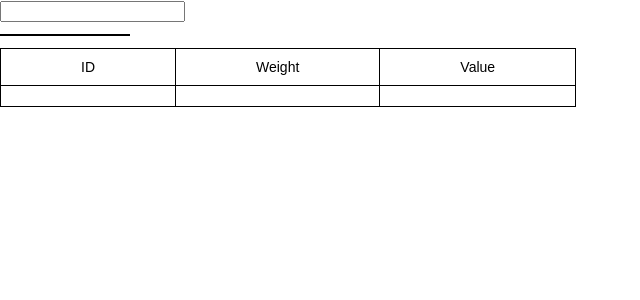
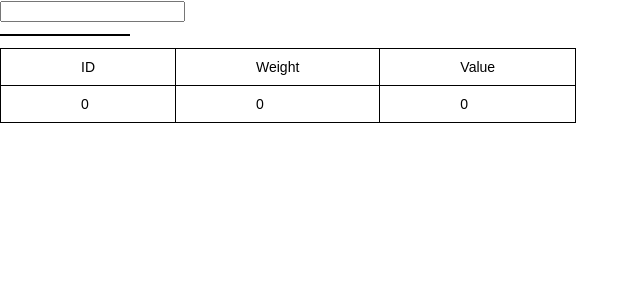
Before and after one commit to dw8787878/Auto-Complete, a React (Create React App) app: page / in a window 1280 px wide. Shown: the top 300 px of the page, without its empty margins (0-640 px from the left). Built offline with nearby package versions, Linux system fonts and the light colour scheme.

Commit message:
Added - typescript for SearchContainer.tsx

```diff
--- a/src/container/SearchContainer.tsx
+++ b/src/container/SearchContainer.tsx
@@ -4,15 +4,27 @@ import './Search.css';
 import Input from '../components/Search/Input/Input';
 import Table from '../components/Table/Table';
 
+interface Result {
+  id: number;
+  weight: number;
+  name: string;
+  value: number;
+}
+
 interface SearchContainerState {
-  result: any;
+  result: Result;
 }
 
 class SearchContainer extends React.Component<{}, SearchContainerState>{
   constructor(props: any) {
     super(props);
     this.state = {
-      result: ''
+      result: {
+        id: 0,
+        weight: 0,
+        name: '',
+        value: 0
+      }
     };
     this.onOptionChange = this.onOptionChange.bind(this);
   }
```
Also changed, not shown: package.json (+5 -5 lines), src/components/Search/Input/Input.tsx (+10 -1 lines), 2 other files (tests, documents, lock files or other folders).
